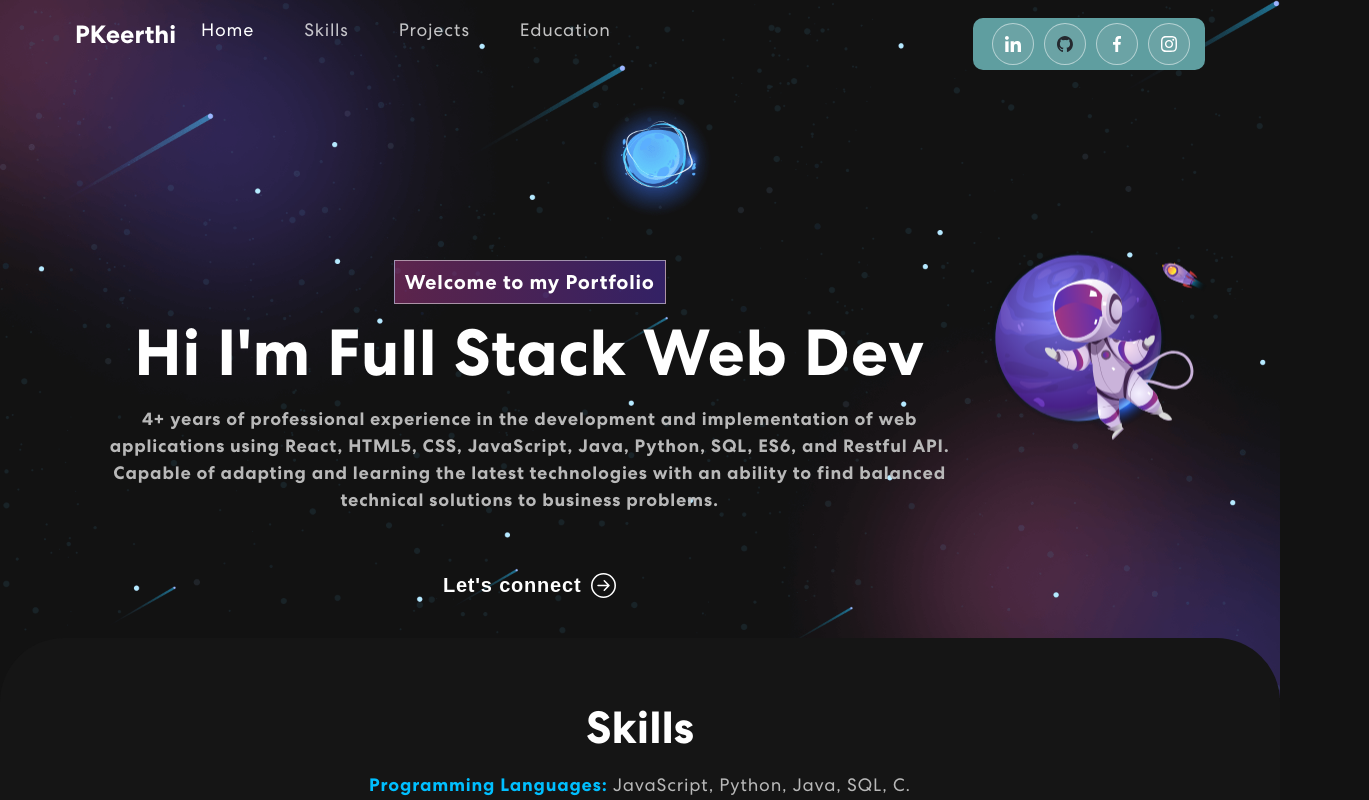
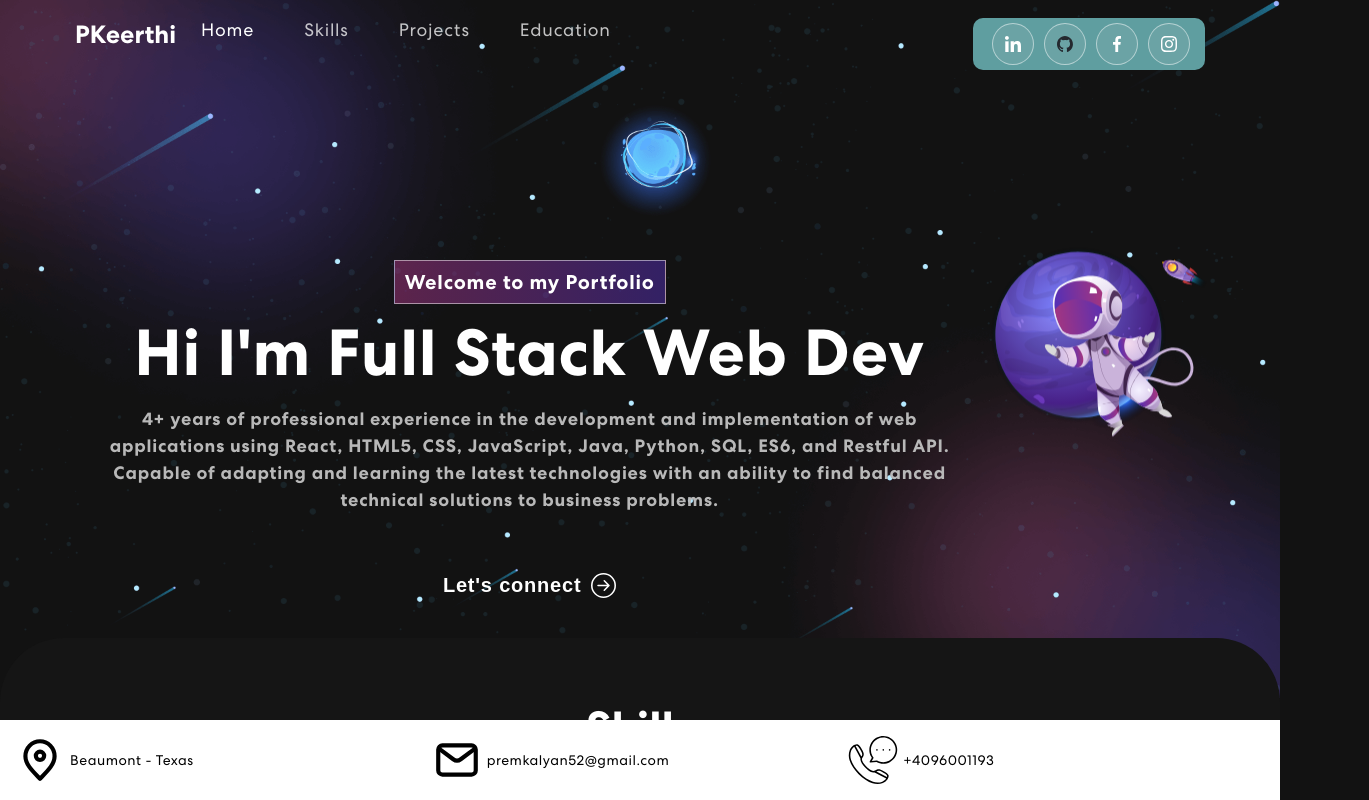
Before and after one commit to premkalyan-keerthi/pkeerthi_portfolio, a React (Create React App) app: page / in a window 1280 px wide. Shown: the top 800 px of the page, 1369 px wide, since content can reach past the window. Built offline with nearby package versions, Linux system fonts and the light colour scheme.

Commit message:
adding footer functionality

```diff
--- a/src/App.css
+++ b/src/App.css
@@ -617,6 +617,12 @@ nav.navbar .navbar-toggler[aria-expanded="true"] .navbar-toggler-icon {
 .footer {
   padding: 0 0 50px 0;
   display: flex;
+  justify-content: space-between;
+  padding: 15px;
+  align-items: center;
+  position: fixed;
+  bottom: 0px;
+  width: 100%;
 }
 .newsletter-bx {
   background: #FFFFFF;
@@ -679,14 +685,17 @@ nav.navbar .navbar-toggler[aria-expanded="true"] .navbar-toggler-icon {
   border-radius: 18px;
 }
 .footer img {
-  width: 26%;
+  width: 50px;
+  height: 50px;
+  object-fit: contain;
 }
 .footer p {
   font-weight: 400;
   font-size: 14px;
-  color: #B8B8B8;
+  color: black;
   letter-spacing: 0.5px;
-  margin-top: 20px;
+  margin-left: 5px;
+  width: 100%;
 }
 
 .education{
@@ -701,7 +710,7 @@ nav.navbar .navbar-toggler[aria-expanded="true"] .navbar-toggler-icon {
   margin: auto;
   border-radius: 5px;
   padding: 16px 15px 1px 15px;
-  margin-bottom: 30px;
+  margin-bottom: 120px;
 }
 
 .edBox{
@@ -717,3 +726,7 @@ nav.navbar .navbar-toggler[aria-expanded="true"] .navbar-toggler-icon {
   justify-content: space-between;
   margin-bottom: 10px;
 }
+
+.icons-style{
+  cursor: pointer;
+}
--- a/src/components/Banner.js
+++ b/src/components/Banner.js
@@ -61,11 +61,16 @@ const Banner = () => {
             <p style={{ fontWeight: "bold" }}>
               4+ years of professional experience in the development and
               implementation of web applications using React, HTML5, CSS,
-              JavaScript, Java, Python, SQL, ES6, and Restful API. Capable of adapting
-              and learning the latest technologies with an ability to find
-              balanced technical solutions to business problems.
+              JavaScript, Java, Python, SQL, ES6, and Restful API. Capable of
+              adapting and learning the latest technologies with an ability to
+              find balanced technical solutions to business problems.
             </p>
-            <button onClick={() => console.log("connect")}>
+            <button
+              className="icons-style"
+              onClick={() => {
+                window.open("mailTo:premkalyan52@gmail.com");
+              }}
+            >
               Let's connect <ArrowRightCircle size={25} />
             </button>
           </Col>
--- a/src/components/Footer.js
+++ b/src/components/Footer.js
@@ -1,15 +1,41 @@
 import mail from "../assets/img/email.svg";
-import location from '../assets/img/location.svg';
-import contact from '../assets/img/contact-phone.svg';
+import location from "../assets/img/location.svg";
+import contact from "../assets/img/contact-phone.svg";
 
 const Footer = () => {
   return (
-    <footer className="footer" style={{backgroundColor: "white"}}>
-      <img src={location} alt="" /><p>location: Beaumont - Texas</p>
-      <img src={mail} alt="" /><p>mail:premkalyan52@gmail.com</p>
-      <img src={contact} alt="" /><p>contact: 4096001193</p>
+    <footer className="footer" style={{ backgroundColor: "white" }}>
+      <img
+        className="icons-style"
+        src={location}
+        alt=""
+        onClick={() => {
+          window.open(
+            "https://www.google.com/maps/place/Beaumont,+TX,+USA/@30.0810377,-94.2927186,11z"
+          );
+        }}
+      />
+      <p>Beaumont - Texas</p>
+      <img
+        className="icons-style"
+        src={mail}
+        alt=""
+        onClick={() => {
+          window.open("mailTo:premkalyan52@gmail.com");
+        }}
+      />
+      <p>premkalyan52@gmail.com</p>
+      <img
+        className="icons-style"
+        src={contact}
+        alt=""
+        onClick={() => {
+          window.open("tel:+4096001193");
+        }}
+      />
+      <p>+4096001193</p>
     </footer>
-  )
-}
+  );
+};
 
 export default Footer;
```
